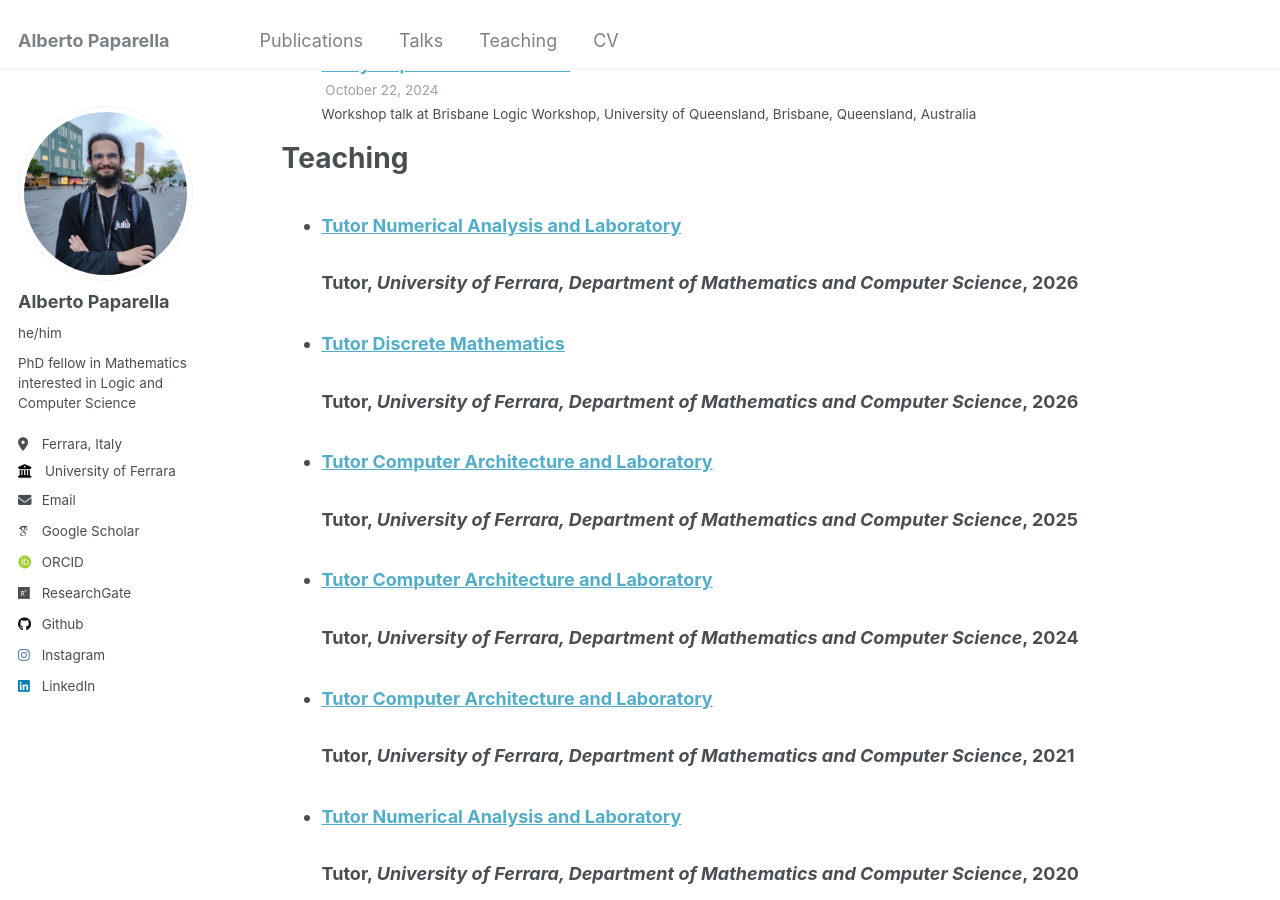
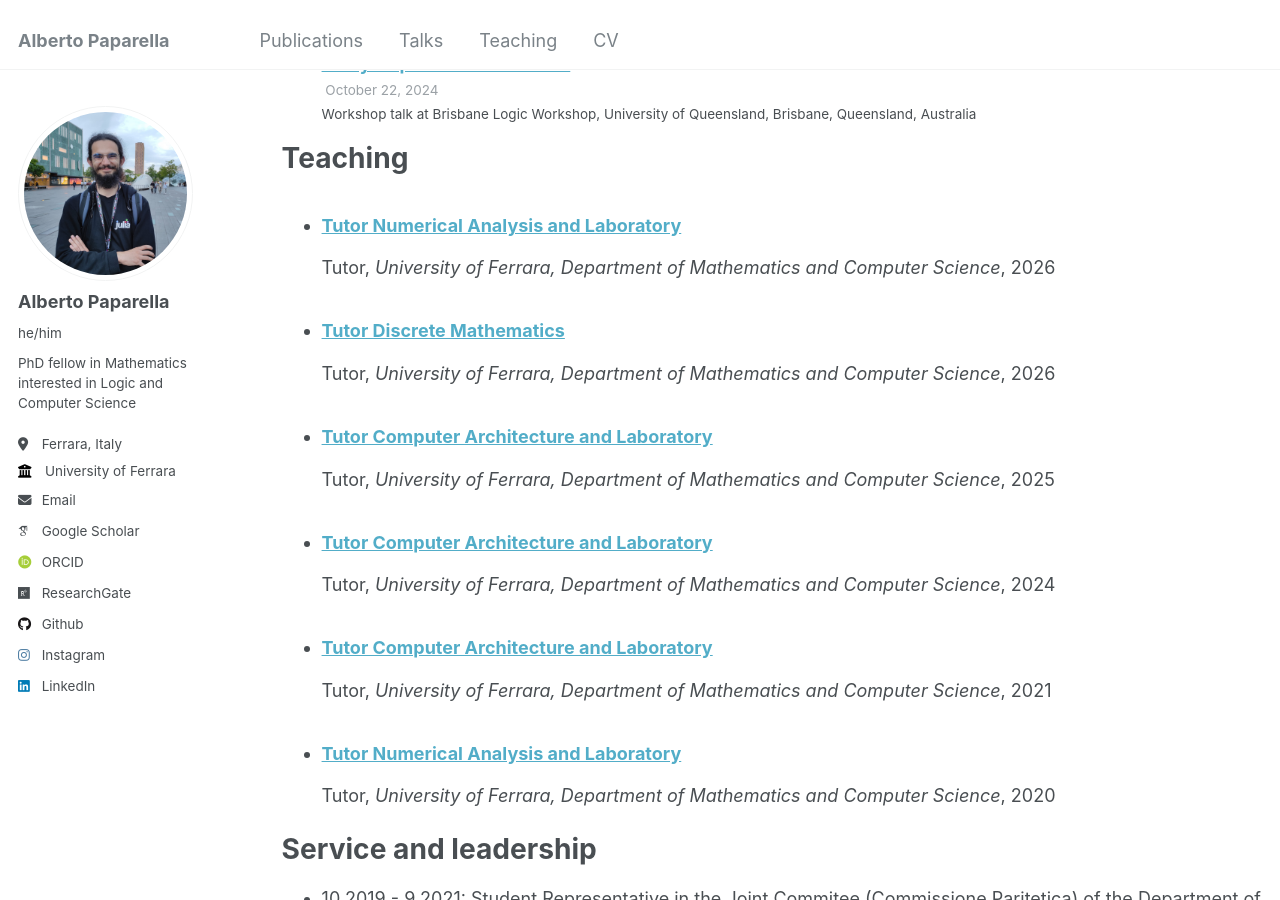
Before and after one commit to alberto-paparella/alberto-paparella.github.io, a Jekyll site: the page built from _pages/cv.md, in a window 1280 px wide and 900 px high, scrolled down 2463 px. Built offline with Jekyll 4.4.1, drawn with Linux system fonts in a browser that asks for light colours; some web fonts are replaced.

Commit message:
Undo last change

```diff
--- a/_includes/archive-single-cv.html
+++ b/_includes/archive-single-cv.html
@@ -37,7 +37,7 @@
       <p class="page__meta"><i class="fa fa-clock-o" aria-hidden="true"></i> {% include read-time.html %}</p>
     {% endif %}
     {% if post.collection == 'teaching' %}
-      <h3> {{ post.type }}, <i>{{ post.venue }}</i>, {{ post.date | default: "1900-01-01" | date: "%Y" }} </h3>
+      <p> {{ post.type }}, <i>{{ post.venue }}</i>, {{ post.date | default: "1900-01-01" | date: "%Y" }} </p>
     {% endif %}
     {% if post.venue%}<p class="archive__item-excerpt" itemprop="description">{{ post.citation }}</p> {% endif %}
     </li>
```
